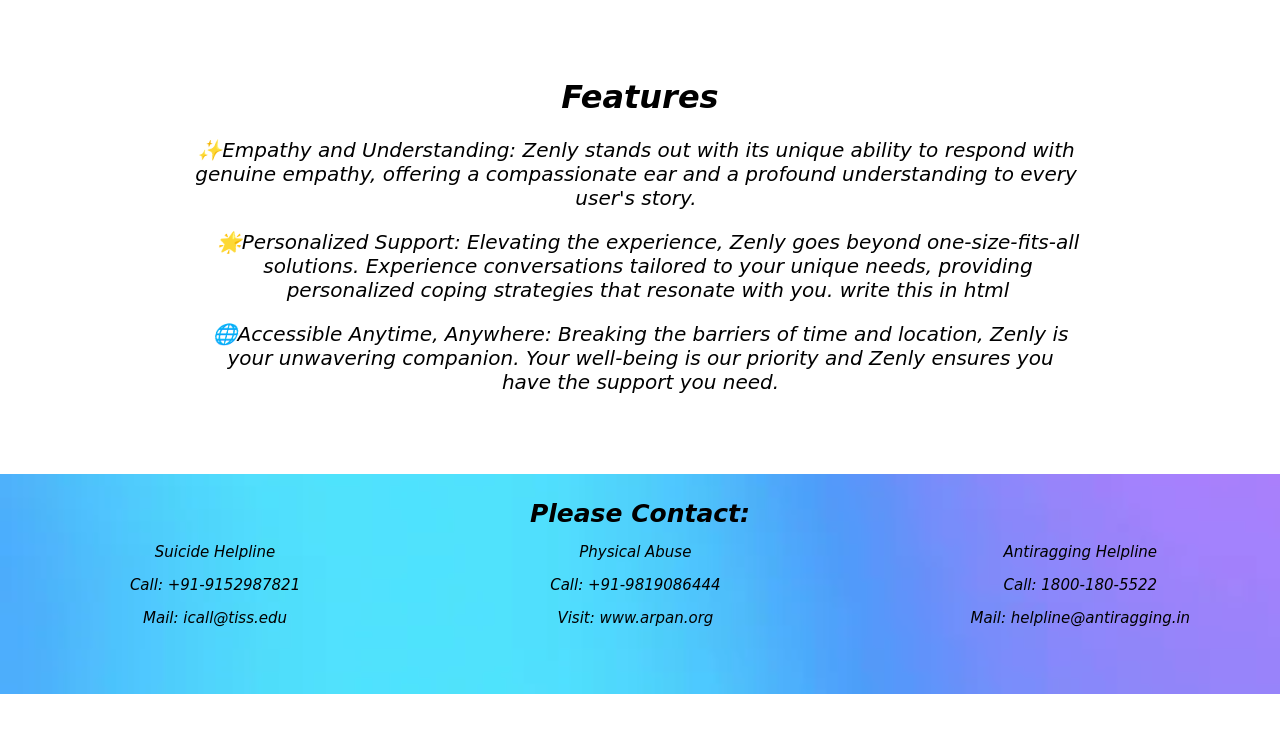
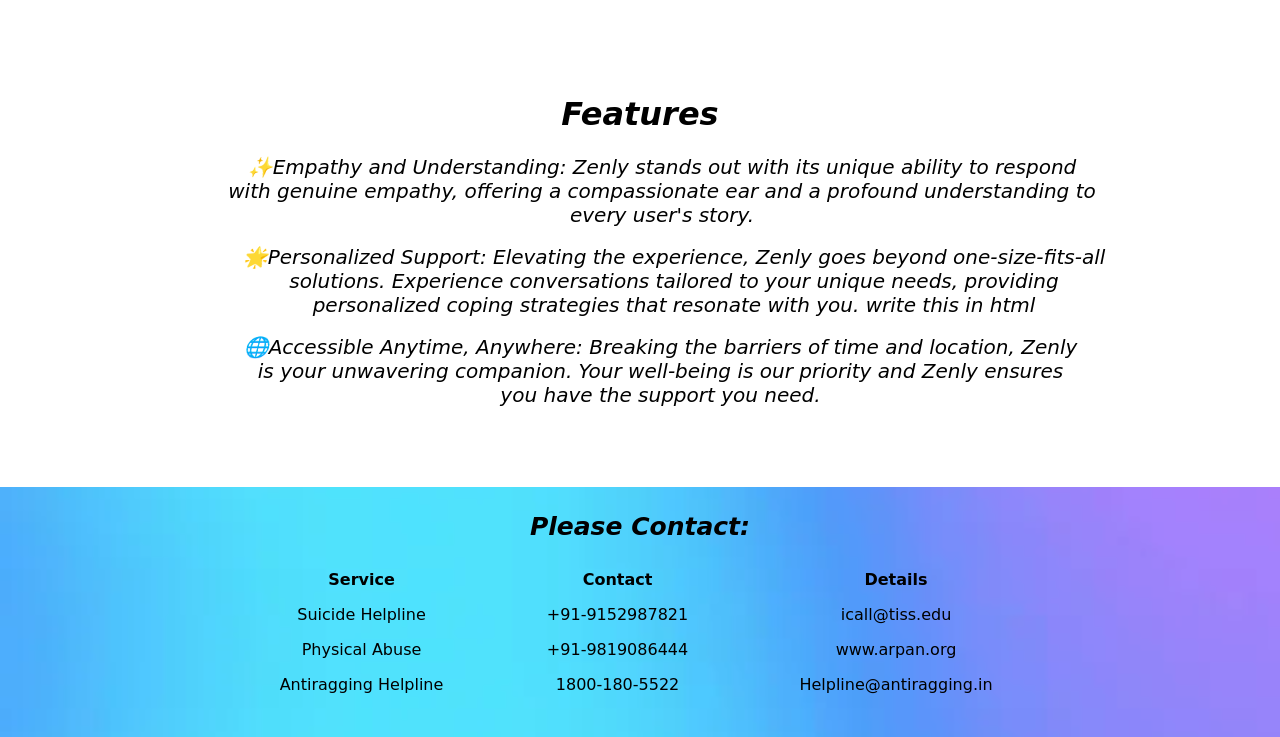
Before and after one commit to mitalisarnaik/Chatbot, a plain HTML site: page WTL mini Project/main.html in a window 1280 px wide. Shown: the part 1139-1876 px from the top of the page. Before the commit the page ends 1833 px from the top, so only its background shows below. Drawn offline with Linux system fonts and the light colour scheme.

```diff
--- a/WTL mini Project/main.html
+++ b/WTL mini Project/main.html
@@ -1,4 +1,5 @@
 <html>
+
 <head>
     <link rel="stylesheet" href="mainstyle.css">
     <link rel="stylesheet" href="https://fonts.googleapis.com/css?family=Pacifico&display=swap">
@@ -16,10 +17,11 @@
         </div>
     </header>
 </head>
+
 <body>
-        <div class="mentaldiv" >
-            <img class="mentalimage"  src="mental2.png" alt="mentalhealth">
-            <img class="botimage" src="trial.gif" alt="chatbot">
+    <div class="mentaldiv">
+        <img class="mentalimage" src="mental2.png" alt="mentalhealth">
+       <a href="#About"><img class="botimage" src="trial.gif" alt="chatbot"></a>
     </div>
     <div class="title">
         <h2>Zenly</h2>
@@ -30,41 +32,63 @@
     <div id="About">
 
         <h1>About Us</h1>
-            <p style="width: 70%;margin-left: 200px;">Welcome to Zenly, your empathetic guide on the path to mental well-being.
-            At Zenly, we're dedicated to providing a supportive space for your mental health journey. Our mission is to offer personalized, anytime assistance, fostering resilience and well-being.
-            Embark on your journey to mental well-being with Zenly. Whether seeking a listening ear or coping strategies, we're here for you.</p>
+        <p style="width: 70%;margin-left: 200px;">Welcome to Zenly, your empathetic guide on the path to
+            mental well-being.
+            At Zenly, we're dedicated to providing a supportive space for your mental health journey. Our mission is to
+            offer personalized, anytime assistance, fostering resilience and well-being.
+            Embark on your journey to mental well-being with Zenly. Whether seeking a listening ear or coping
+            strategies, we're here for you.</p>
     </div>
     <br>
     <div id="features">
         <h1>Features</h1>
-            <p class="features" style="margin-left: 188px;">&#10024;Empathy and Understanding:  Zenly stands out with its unique ability to respond with genuine empathy, offering a compassionate ear and a profound understanding to every user's story.</p>
-            <p class="features">&#127775;Personalized Support: Elevating the experience, Zenly goes beyond one-size-fits-all solutions. Experience conversations tailored to your unique needs, providing personalized coping strategies that resonate with you.
-                write this in html</p>
-            <p class="'features" style="margin-left: 201px; margin-right: 200px;">&#127760;Accessible Anytime, Anywhere: Breaking the barriers of time and location, Zenly is your unwavering companion. Your well-being is our priority and Zenly  ensures you have the support you need.</p>
+        <ul>
+
+            <li class="features" style="margin-left: 188px;" >
+                &#10024;Empathy and Understanding: Zenly stands out with its
+                unique ability to respond with genuine empathy, offering a compassionate ear and a profound understanding to
+                every user's story.</li>
+                <br>
+            <li class="features">&#127775;Personalized Support: Elevating the experience, Zenly goes beyond one-size-fits-all
+                solutions. Experience conversations tailored to your unique needs, providing personalized coping strategies
+                that resonate with you.
+                write this in html</li>
+                <br>
+            <li class="'features" style="margin-left: 201px; margin-right: 200px;">&#127760;Accessible Anytime, Anywhere:
+                Breaking the barriers of time and location, Zenly is your unwavering companion. Your well-being is our
+                priority and Zenly ensures you have the support you need.</li>
+        </ul>
+
 
     </div>
 
-        <footer id="Contact" >
+    <footer id="Contact">
 
         <!-- <img class="mentalimage"  src="mental2.png" alt="mentalhealth" style="height: 300px; position: absolute;z-index: -1;"> -->
         <h3 style="text-align: center;animation:none">Please Contact:</h3>
-                <div class="container">
-                    <div class="item">
-                        <p class="contact">Suicide Helpline</p>
-                        <p class="contact">Call: +91-9152987821</p>
-                        <p class="contact">Mail: icall@tiss.edu</p>
-                    </div>
-                    <div class="item">
-                        <p class="contact">Physical Abuse</p>
-                        <p class="contact">Call: +91-9819086444</p>
-                        <p class="contact">Visit: www.arpan.org</p>
-                    </div>
-                    <div class="item">
-                        <p class="contact">Antiragging Helpline</p>
-                        <p class="contact">Call: 1800-180-5522</p>
-                        <p class="contact">Mail: helpline@antiragging.in</p>
-                    </div>
-                </div>
+        <table class="contact-table">
+            <tr>
+                <th>Service</th>
+                <th>Contact</th>
+                <th>Details</th>
+            </tr>
+            <tr>
+                <td>Suicide Helpline</td>
+                <td>+91-9152987821</td>
+                <td>icall@tiss.edu</td>
+            </tr>
+            <tr>
+                <td>Physical Abuse</td>
+                <td>+91-9819086444</td>
+                <td>www.arpan.org</td>
+            </tr>
+            <tr>
+                <td>Antiragging Helpline</td>
+                <td>1800-180-5522</td>
+                <td>Helpline@antiragging.in</td>
+            </tr>
+        </table>
+
 
     </footer>
 
@@ -74,7 +98,7 @@
         // Replace 'target-page.html' with the actual URL of the page you want to redirect to
         window.location.href = 'index.html';
     }
-        function redirectpage2(){
+    function redirectpage2() {
         window.location.href = 'signup.html';
     }
 </script>
--- a/WTL mini Project/mainstyle.css
+++ b/WTL mini Project/mainstyle.css
@@ -153,7 +153,7 @@
 footer{
     background-image: url("mental2.png");
     margin-top: 80px;
-    height: 220px;
+    height: 250px;
     display: flex;
     flex-direction: column;
     align-items: center;
@@ -164,4 +164,33 @@
     justify-content: center;
     text-align: center;
 
+
 }
+li{
+    font-family: Apple Chancery, cursive;
+    font-size: 20px;
+    font-style: italic;
+}
+ul{
+    list-style-type: none;
+    text-align: center;
+}
+
+.contact-table {
+    width: 65%;
+
+    margin-top: 20px;
+}
+
+.contact-table th, .contact-table td {
+
+    padding: 7px;
+
+    text-align: center;
+}
+td{
+    font-family: Apple Chancery, cursive;
+}
+th{
+    font-family: Apple Chancery, cursive;
+}
```
Also changed, not shown: WTL mini Project/scripts.js (+10 -4 lines), WTL mini Project/signup.html (+4 -1 lines). Lines whose indentation alone changed are shown as unchanged.
